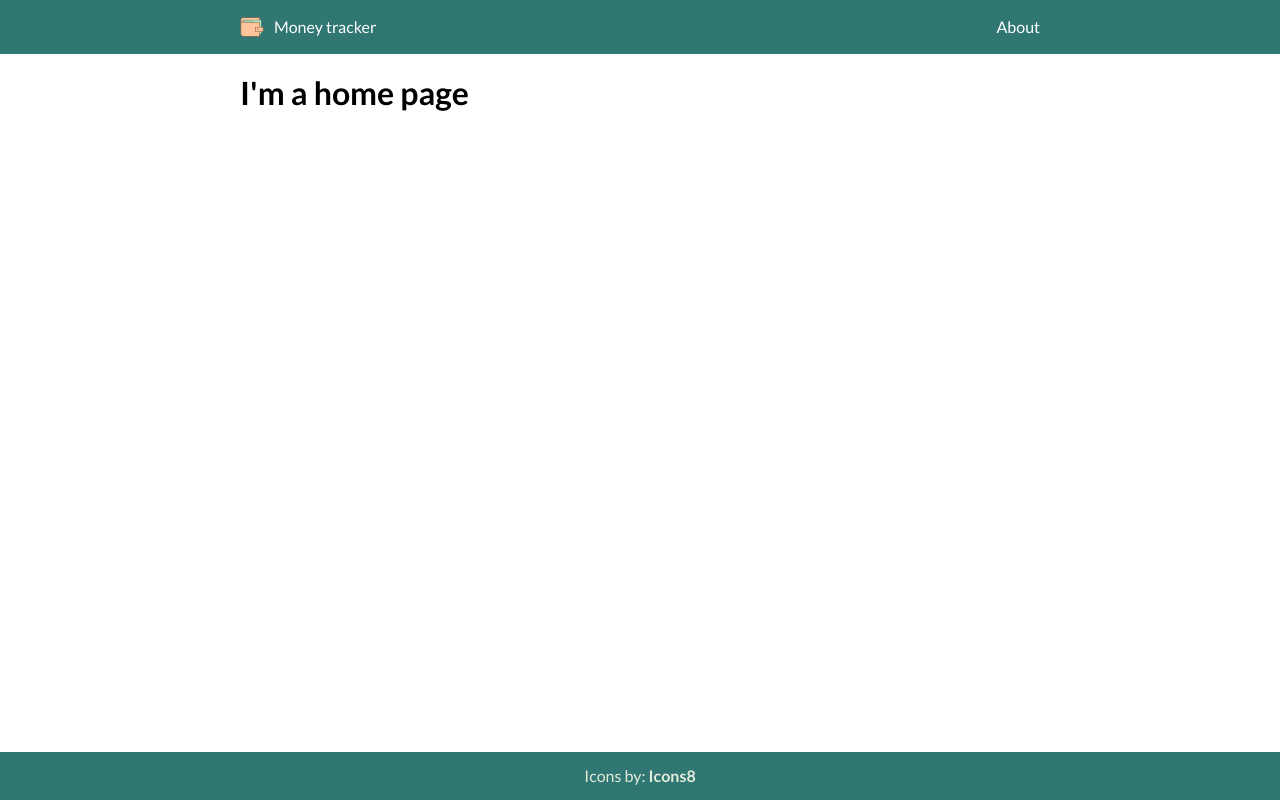
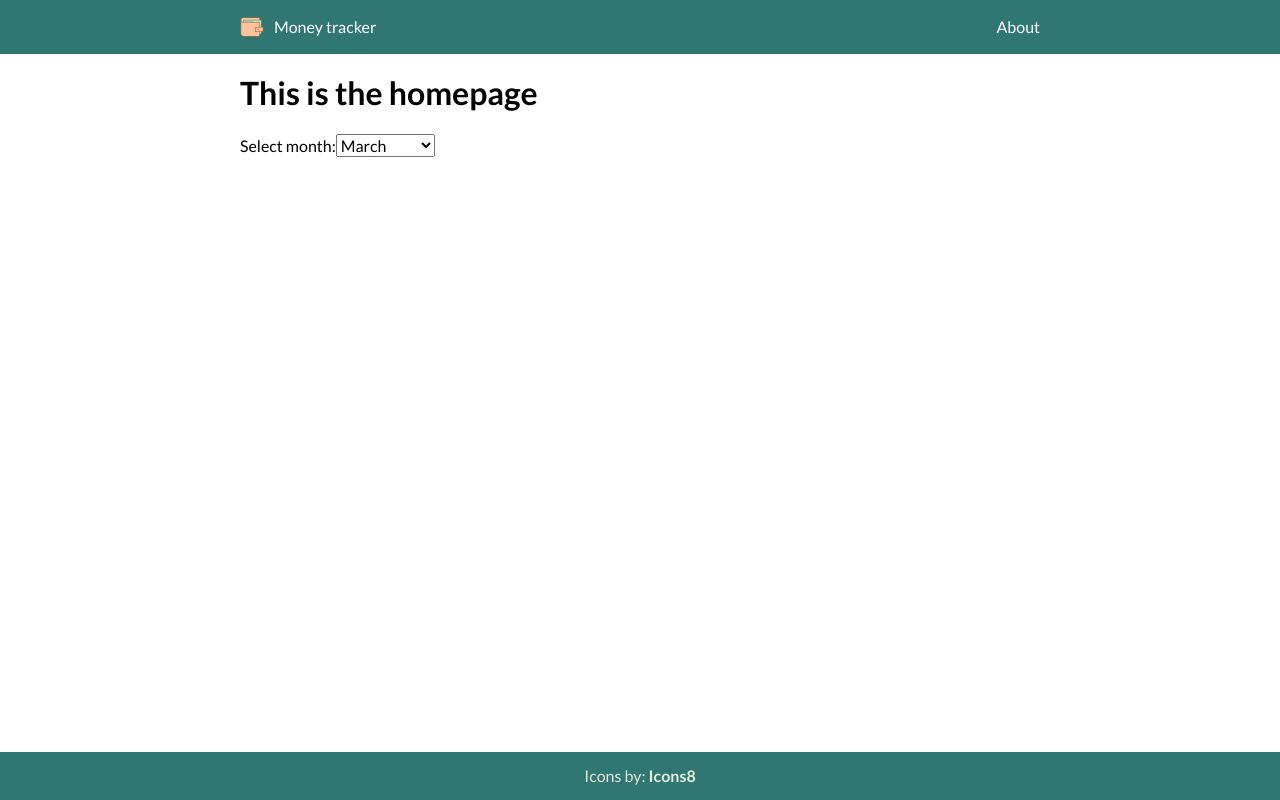
Before and after one commit to nardoayala/money-tracker, a React app: page / in a window 1280 px wide. Built offline with nearby package versions, Linux system fonts and the light colour scheme.

Commit message:
Month selector options

```diff
--- /dev/null
+++ b/src/components/MonthSelector.jsx
@@ -0,0 +1,61 @@
+import React, { Component } from 'react';
+
+class MonthSelector extends Component {
+  constructor(props) {
+    super(props);
+    this.state = { currentMonth: '' };
+  }
+
+  componentDidMount() {
+    const today = new Date();
+    const month = today.getMonth();
+    this.setState({
+      currentMonth: month,
+    });
+  }
+
+  render() {
+    const { currentMonth } = this.state;
+
+    const MonthInput = () => {
+      const months = [
+        'January',
+        'February',
+        'March',
+        'April',
+        'May',
+        'June',
+        'July',
+        'August',
+        'September',
+        'October',
+        'November',
+        'December',
+      ];
+      const selectedMonth = months[currentMonth];
+
+      return (
+        <div className="month-selector">
+          <label htmlFor="monthSelector">
+            Select month:
+            <select
+              name="monthSelector"
+              id="monthSelector"
+              defaultValue={selectedMonth}
+            >
+              { months.map((month) => (
+                <option value={month} key={month}>{month}</option>
+              ))}
+            </select>
+          </label>
+        </div>
+      );
+    };
+
+    return (
+      <MonthInput />
+    );
+  }
+}
+
+export default MonthSelector;
--- a/src/containers/Home.jsx
+++ b/src/containers/Home.jsx
@@ -1,5 +1,11 @@
-import React from 'react';
+import React, { Fragment } from 'react';
+import MonthSelector from '../components/MonthSelector';
 
-const Home = () => <h1>I&apos;m a home page</h1>;
+const Home = () => (
+  <>
+    <h1>This is the homepage</h1>
+    <MonthSelector />
+  </>
+);
 
 export default Home;
```
